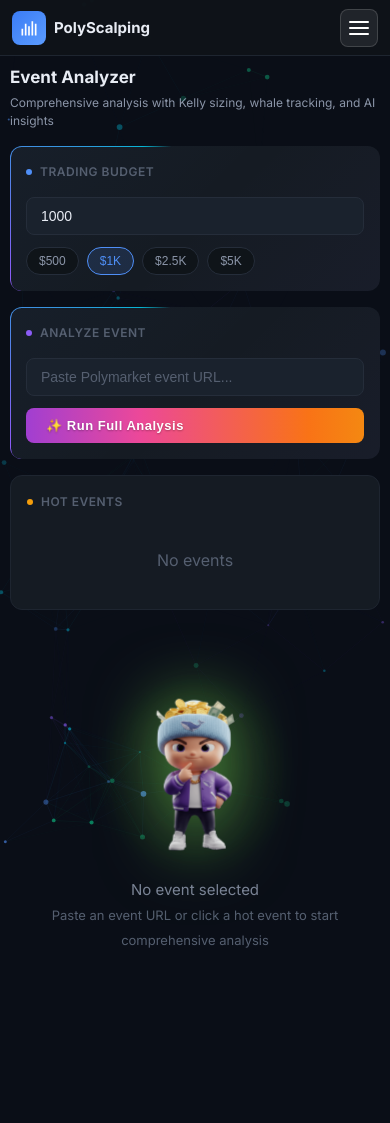
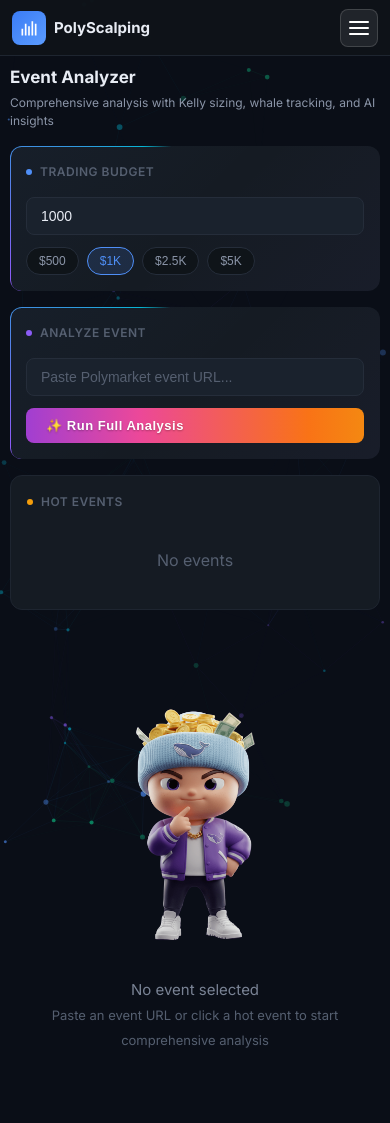
Before and after one commit to homtagu-ai/poly, a Flask app: page /analyzer in a window 390 px wide. Before the commit the page ends 948 px from the top, so only its background shows below. Run offline with Flask 3, Linux system fonts and the light colour scheme; data that the repository does not hold is empty.

Commit message:
Make mascot 3x bigger and remove glow animation
Co-Authored-By: Claude Opus 4.5 <noreply@anthropic.com>

```diff
--- a/polyscalping/templates/analyzer.html
+++ b/polyscalping/templates/analyzer.html
@@ -376,58 +376,36 @@
     .empty { text-align: center; padding: 60px 20px; color: var(--text-muted); }
     .empty-icon { font-size: 48px; margin-bottom: 16px; opacity: 0.5; }
 
-    /* Atom Preloader Animation */
+    /* Mascot Preloader */
     .atom-loader-wrap {
         position: relative;
-        width: 160px;
-        height: 160px;
+        width: 480px;
+        height: 480px;
         margin: 0 auto 24px;
     }
     .atom-loader-img {
-        width: 160px;
-        height: 160px;
+        width: 480px;
+        height: 480px;
         object-fit: contain;
-        animation: atomPulse 2.5s ease-in-out infinite;
-        filter: drop-shadow(0 0 20px rgba(120, 220, 80, 0.4));
     }
-    .atom-loader-wrap::before {
-        content: '';
-        position: absolute;
-        inset: -20px;
-        border-radius: 50%;
-        background: radial-gradient(circle, rgba(120, 220, 80, 0.12) 0%, transparent 70%);
-        animation: atomGlow 2.5s ease-in-out infinite;
-    }
-    @keyframes atomPulse {
-        0%, 100% { transform: scale(1); filter: drop-shadow(0 0 20px rgba(120, 220, 80, 0.4)); }
-        50% { transform: scale(1.08); filter: drop-shadow(0 0 35px rgba(120, 220, 80, 0.7)); }
-    }
-    @keyframes atomGlow {
-        0%, 100% { opacity: 0.4; transform: scale(1); }
-        50% { opacity: 1; transform: scale(1.15); }
+    @media (max-width: 600px) {
+        .atom-loader-wrap, .atom-loader-img {
+            width: 260px;
+            height: 260px;
+        }
     }
 
-    /* Progress atom (smaller version for analysis) */
+    /* Progress mascot (smaller version for analysis) */
     .atom-progress-wrap {
         position: relative;
-        width: 80px;
-        height: 80px;
+        width: 120px;
+        height: 120px;
         margin: 0 auto 20px;
     }
     .atom-progress-img {
-        width: 80px;
-        height: 80px;
+        width: 120px;
+        height: 120px;
         object-fit: contain;
-        animation: atomPulse 1.8s ease-in-out infinite;
-        filter: drop-shadow(0 0 15px rgba(120, 220, 80, 0.5));
-    }
-    .atom-progress-wrap::before {
-        content: '';
-        position: absolute;
-        inset: -12px;
-        border-radius: 50%;
-        background: radial-gradient(circle, rgba(120, 220, 80, 0.15) 0%, transparent 70%);
-        animation: atomGlow 1.8s ease-in-out infinite;
     }
 
     /* Loading text animation */
```
